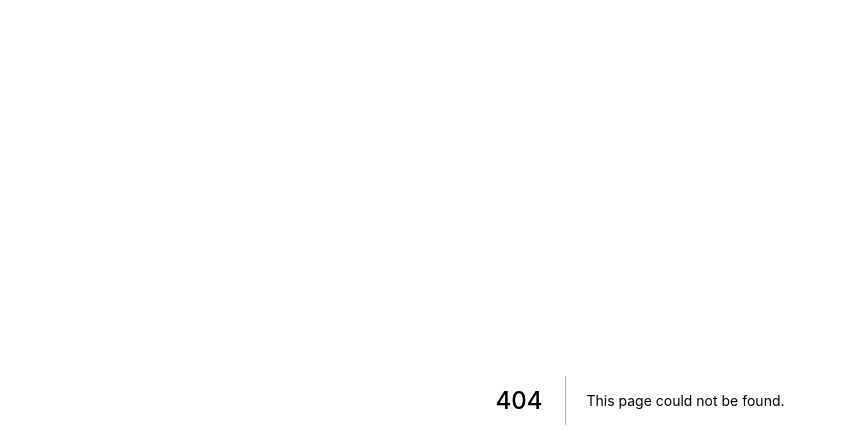
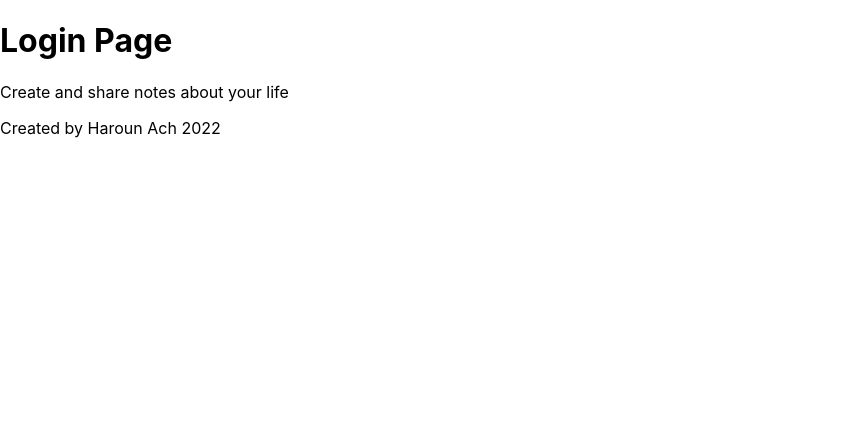
Before and after one commit to harounach/noteshar, a Next.js app: page /login in a window 1280 px wide. Before the commit this address had no page. Shown: the top 448 px of the page, without its empty margins (0-846 px from the left). Built offline with nearby package versions, Linux system fonts and the light colour scheme.

Commit message:
Create login page

```diff
--- /dev/null
+++ b/pages/login.tsx
@@ -0,0 +1,31 @@
+import type { NextPage } from "next";
+import Head from "next/head";
+import styles from "./login.module.css";
+
+const Login: NextPage = () => {
+  return (
+    <div className={styles.container}>
+      <Head>
+        <title>Login to NoteShar</title>
+        <meta name="description" content="Login to NoteShar" />
+        <link rel="icon" href="/favicon.ico" />
+      </Head>
+
+      <main className={styles.main}>
+        <h1 className={styles.title}>Login Page</h1>
+
+        <p className={styles.description}>
+          Create and share notes about your life
+        </p>
+
+        <div className={styles.grid}></div>
+      </main>
+
+      <footer className={styles.footer}>
+        <p>Created by Haroun Ach 2022</p>
+      </footer>
+    </div>
+  );
+};
+
+export default Login;
```
Also changed, not shown: pages/login.module.css (added).
